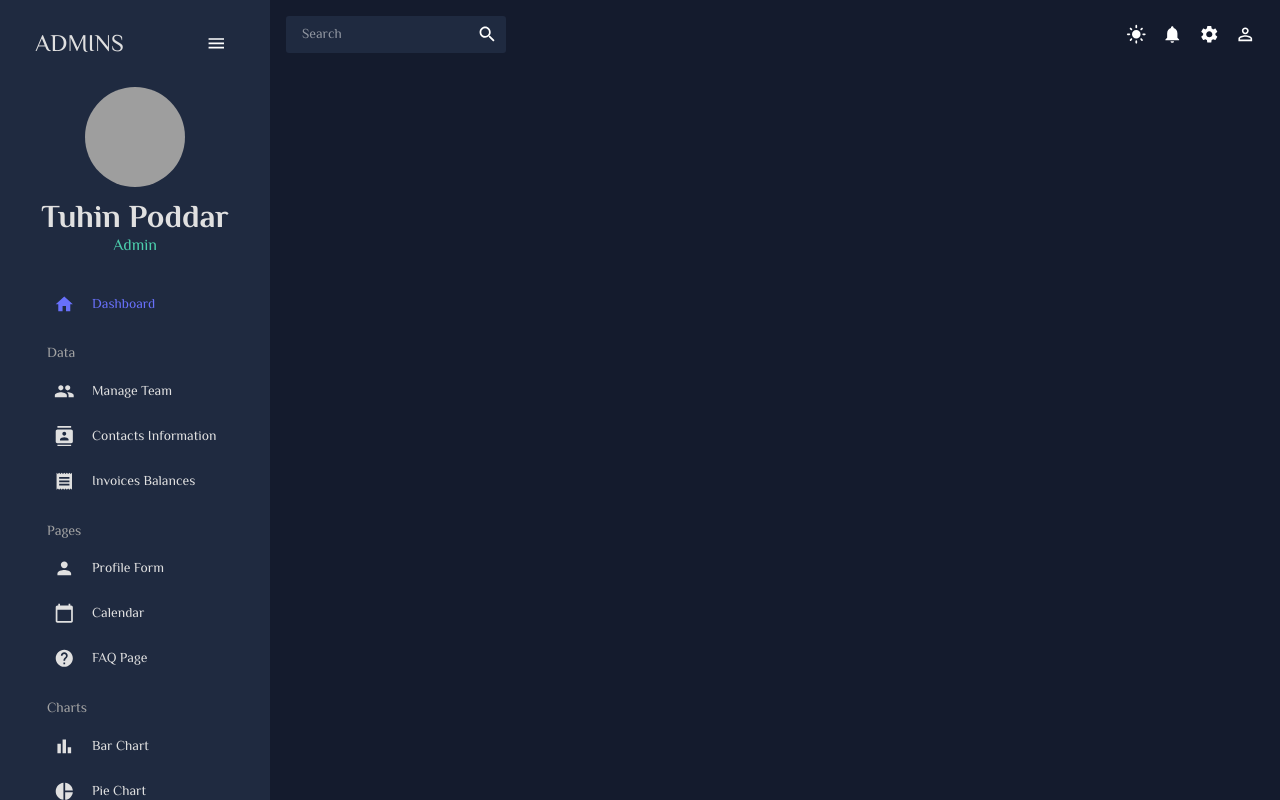
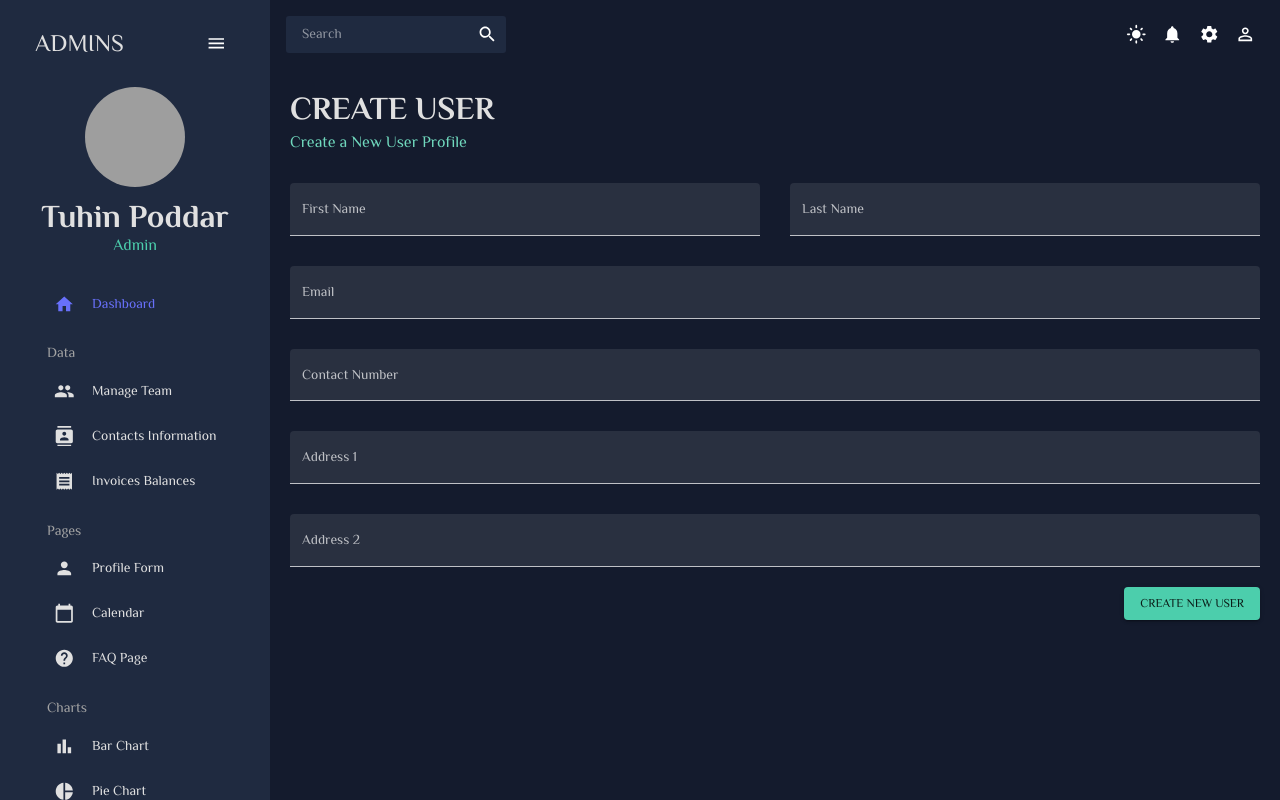
Before and after one commit to Tuhin114/React-Admin, a React (Create React App) app: page /form in a window 1280 px wide. Built offline with nearby package versions, Linux system fonts and the light colour scheme; grey boxes are pictures that could not be loaded.

Commit message:
Create new user

```diff
--- a/src/App.js
+++ b/src/App.js
@@ -8,7 +8,7 @@
 import Invoices from "./scenes/invoices";
 import Contacts from "./scenes/contacts";
 // import Bar from "./scenes/bar";
-// import Form from "./scenes/form";
+import Form from "./scenes/form";
 // import Line from "./scenes/line";
 // import Pie from "./scenes/pie";
 // import FAQ from "./scenes/faq";
@@ -31,7 +31,7 @@
               <Route path="/team" element={<Team />} />
               <Route path="/contacts" element={<Contacts />} />
               <Route path="/invoices" element={<Invoices />} />
-              {/* <Route path="/form" element={<Form />} /> */}
+              <Route path="/form" element={<Form />} />
               {/* <Route path="/bar" element={<Bar />} /> */}
               {/* <Route path="/pie" element={<Pie />} /> */}
               {/* <Route path="/line" element={<Line />} /> */}
--- /dev/null
+++ b/src/scenes/form/index.jsx
@@ -0,0 +1,154 @@
+import { Box, Button, TextField } from "@mui/material";
+import { Formik } from "formik";
+import * as yup from "yup";
+import useMediaQuery from "@mui/material/useMediaQuery";
+import Header from "../../components/Header";
+
+const Form = () => {
+  const isNonMobile = useMediaQuery("(min-width:600px)");
+
+  const handleFormSubmit = (values) => {
+    console.log(values);
+  };
+
+  return (
+    <Box m="20px">
+      <Header title="CREATE USER" subtitle="Create a New User Profile" />
+
+      <Formik
+        onSubmit={handleFormSubmit}
+        initialValues={initialValues}
+        validationSchema={checkoutSchema}
+      >
+        {({
+          values,
+          errors,
+          touched,
+          handleBlur,
+          handleChange,
+          handleSubmit,
+        }) => (
+          <form onSubmit={handleSubmit}>
+            <Box
+              display="grid"
+              gap="30px"
+              gridTemplateColumns="repeat(4, minmax(0, 1fr))"
+              sx={{
+                "& > div": { gridColumn: isNonMobile ? undefined : "span 4" },
+              }}
+            >
+              <TextField
+                fullWidth
+                variant="filled"
+                type="text"
+                label="First Name"
+                onBlur={handleBlur}
+                onChange={handleChange}
+                value={values.firstName}
+                name="firstName"
+                error={!!touched.firstName && !!errors.firstName}
+                helperText={touched.firstName && errors.firstName}
+                sx={{ gridColumn: "span 2" }}
+              />
+              <TextField
+                fullWidth
+                variant="filled"
+                type="text"
+                label="Last Name"
+                onBlur={handleBlur}
+                onChange={handleChange}
+                value={values.lastName}
+                name="lastName"
+                error={!!touched.lastName && !!errors.lastName}
+                helperText={touched.lastName && errors.lastName}
+                sx={{ gridColumn: "span 2" }}
+              />
+              <TextField
+                fullWidth
+                variant="filled"
+                type="text"
+                label="Email"
+                onBlur={handleBlur}
+                onChange={handleChange}
+                value={values.email}
+                name="email"
+                error={!!touched.email && !!errors.email}
+                helperText={touched.email && errors.email}
+                sx={{ gridColumn: "span 4" }}
+              />
+              <TextField
+                fullWidth
+                variant="filled"
+                type="text"
+                label="Contact Number"
+                onBlur={handleBlur}
+                onChange={handleChange}
+                value={values.contact}
+                name="contact"
+                error={!!touched.contact && !!errors.contact}
+                helperText={touched.contact && errors.contact}
+                sx={{ gridColumn: "span 4" }}
+              />
+              <TextField
+                fullWidth
+                variant="filled"
+                type="text"
+                label="Address 1"
+                onBlur={handleBlur}
+                onChange={handleChange}
+                value={values.address1}
+                name="address1"
+                error={!!touched.address1 && !!errors.address1}
+                helperText={touched.address1 && errors.address1}
+                sx={{ gridColumn: "span 4" }}
+              />
+              <TextField
+                fullWidth
+                variant="filled"
+                type="text"
+                label="Address 2"
+                onBlur={handleBlur}
+                onChange={handleChange}
+                value={values.address2}
+                name="address2"
+                error={!!touched.address2 && !!errors.address2}
+                helperText={touched.address2 && errors.address2}
+                sx={{ gridColumn: "span 4" }}
+              />
+            </Box>
+            <Box display="flex" justifyContent="end" mt="20px">
+              <Button type="submit" color="secondary" variant="contained">
+                Create New User
+              </Button>
+            </Box>
+          </form>
+        )}
+      </Formik>
+    </Box>
+  );
+};
+
+const phoneRegExp =
+  /^((\+[1-9]{1,4}[ -]?)|(\([0-9]{2,3}\)[ -]?)|([0-9]{2,4})[ -]?)*?[0-9]{3,4}[ -]?[0-9]{3,4}$/;
+
+const checkoutSchema = yup.object().shape({
+  firstName: yup.string().required("required"),
+  lastName: yup.string().required("required"),
+  email: yup.string().email("invalid email").required("required"),
+  contact: yup
+    .string()
+    .matches(phoneRegExp, "Phone number is not valid")
+    .required("required"),
+  address1: yup.string().required("required"),
+  address2: yup.string().required("required"),
+});
+const initialValues = {
+  firstName: "",
+  lastName: "",
+  email: "",
+  contact: "",
+  address1: "",
+  address2: "",
+};
+
+export default Form;
```
